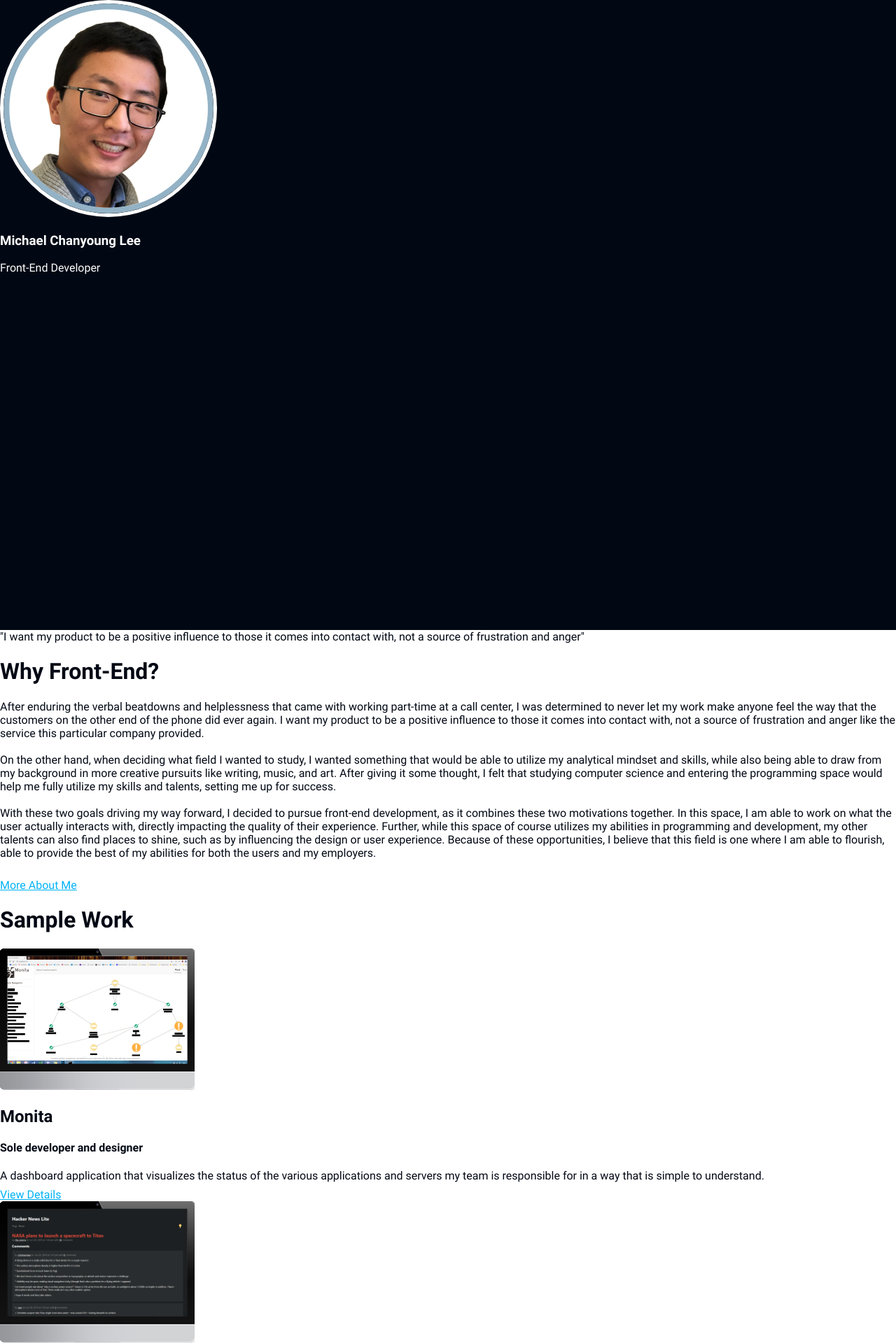
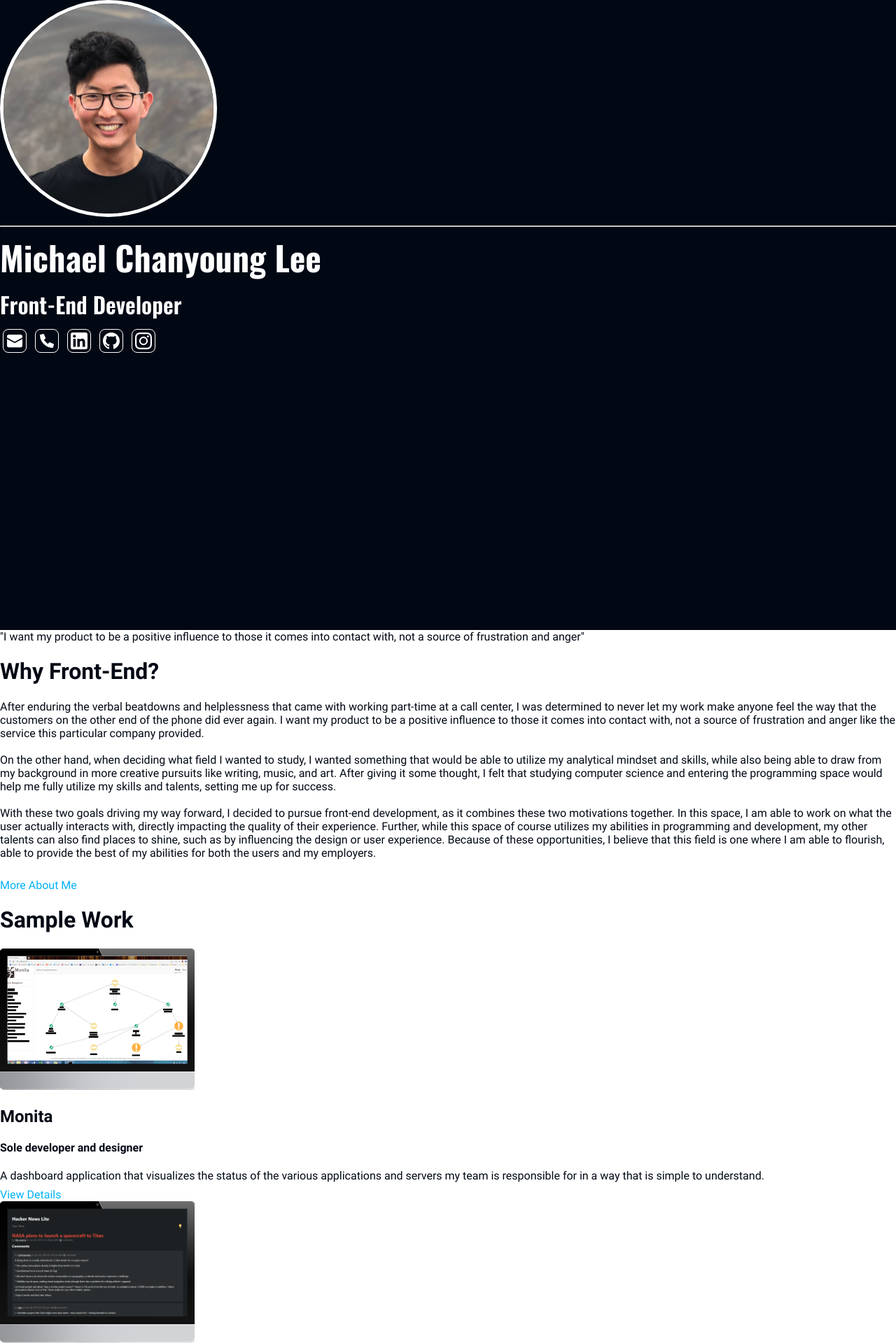
Before and after one commit to mlee-chanyoung/mlee-chanyoung.github.io, a Jekyll site: the page built from index.html, in a window 1280 px wide. Shown: the top 1920 px of the page at 70% size. Built offline with Jekyll 4.4.1, drawn with Linux system fonts in a browser that asks for light colours.

Commit message:
Add home page intro content

```diff
--- a/_config.yml
+++ b/_config.yml
@@ -13,13 +13,15 @@
 # you will see them accessed via {{ site.title }}, {{ site.email }}, and so on.
 # You can create any custom variable you would like, and they will be accessible
 # in the templates via {{ site.myvariable }}.
-title: Michael C. Lee Portfolio
+title: Michael Chanyoung Lee
 email: mclee3360@gmail.com
 phone: +1 (678) 490-5258
+phone-link: +16784905258
 description: A portfolio to showcase the professional and personal design projects worked on by Michael Lee.
 url: "https://mclee3360.github.io" # the base hostname & protocol for your site, e.g. http://example.com
 linkedin: michaelchanlee
 github: mclee3360
+instagram: michael_chanyoung
 
 # Exclude from processing.
 # The following items will not be processed, by default. Create a custom list
--- a/_data/aboutme.yaml
+++ b/_data/aboutme.yaml
@@ -1,5 +1,5 @@
 url: "/about"
-headshot: /assets/img/headshot_casual.png
+headshot: /assets/img/headshot.png
 subtitle: Front-End Developer
 about_title: "About Me"
 about_link: "More About Me"
--- a/_sass/utilities/_typography.scss
+++ b/_sass/utilities/_typography.scss
@@ -7,7 +7,7 @@ p {
 
 a {
   color: $link-color;
-
+  text-decoration: none;
 }
 
 .Heading {
--- a/css/home.scss
+++ b/css/home.scss
@@ -3,6 +3,7 @@
 
 @import 'utilities/typography';
 @import 'utilities/variables';
+@import 'icon';
 
 .Home {
   &-headshot {
@@ -17,4 +18,18 @@
     height: 100vh;
     color: $white;
   }
+
+  &-links {
+    a {
+      display: inline-block;
+    }
+
+    .Icon {
+      border: 1px solid $white;
+      border-radius: $spacing-1;
+      margin: $spacing-half;
+      padding: $spacing-half;
+      fill: $white;
+    }
+  }
 }
--- a/index.html
+++ b/index.html
@@ -7,12 +7,19 @@ stylesheet: home
   <section class="Home-introSection">
     <img class="Home-headshot" src="{{ site.data.aboutme.headshot }}" alt="My Headshot" />
   </section>
+  <hr />
   <section class="Home-introSection">
-    <h1>Michael Chanyoung Lee</h1>
-    <p>Front-End Developer</p>
+    <h1 class="Heading Heading--primary">Michael Chanyoung Lee</h1>
+    <p class="Heading Heading--secondary">Front-End Developer</p>
+    <section class="Home-links">
+      <a href="mailto:{{ site.email }}" target="_blank" rel="noopener">{% include icon.html icon="icon-email" %}</a>
+      <a href="tel:{{ site.phone-link }}" target="_blank" rel="noopener">{% include icon.html icon="icon-phone" %}</a>
+      <a href="https://linkedin.com/in/{{ site.linkedin }}" target="_blank" rel="noopener">{% include icon.html icon="icon-linkedin" %}</a>
+      <a href="https://github.com/{{ site.github }}" target="_blank" rel="noopener">{% include icon.html icon="icon-github" %}</a>
+      <a href="https://instagram.com/{{ site.instagram }}" target="_blank" rel="noopener">{% include icon.html icon="icon-instagram" %}</a>
+    </section>
   </section>
 </article>
-
 <!-- Why UI/UX section -->
 <div class="row content-row offset-row" id="why">
     <div class="col content-col">
```
Also changed, not shown: assets/img/headshot.png, assets/img/headshot_casual.png (deleted).
